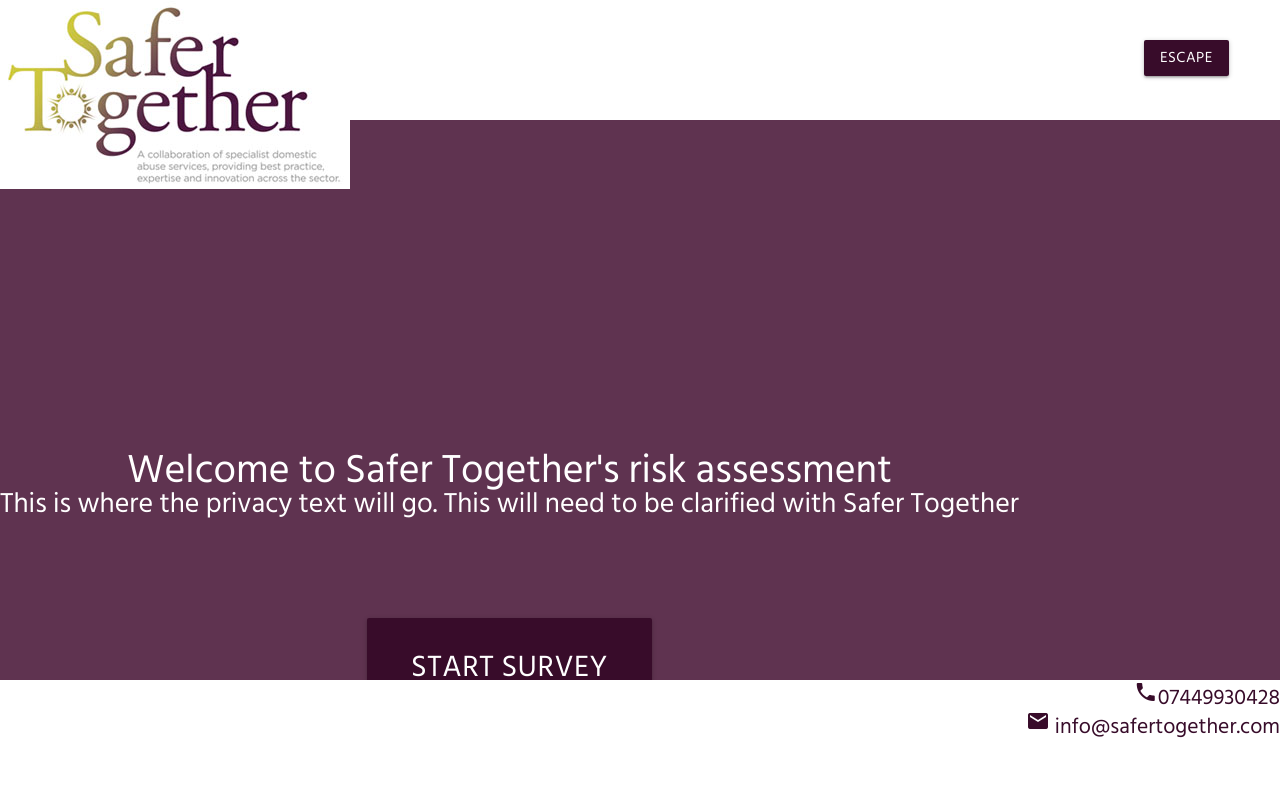
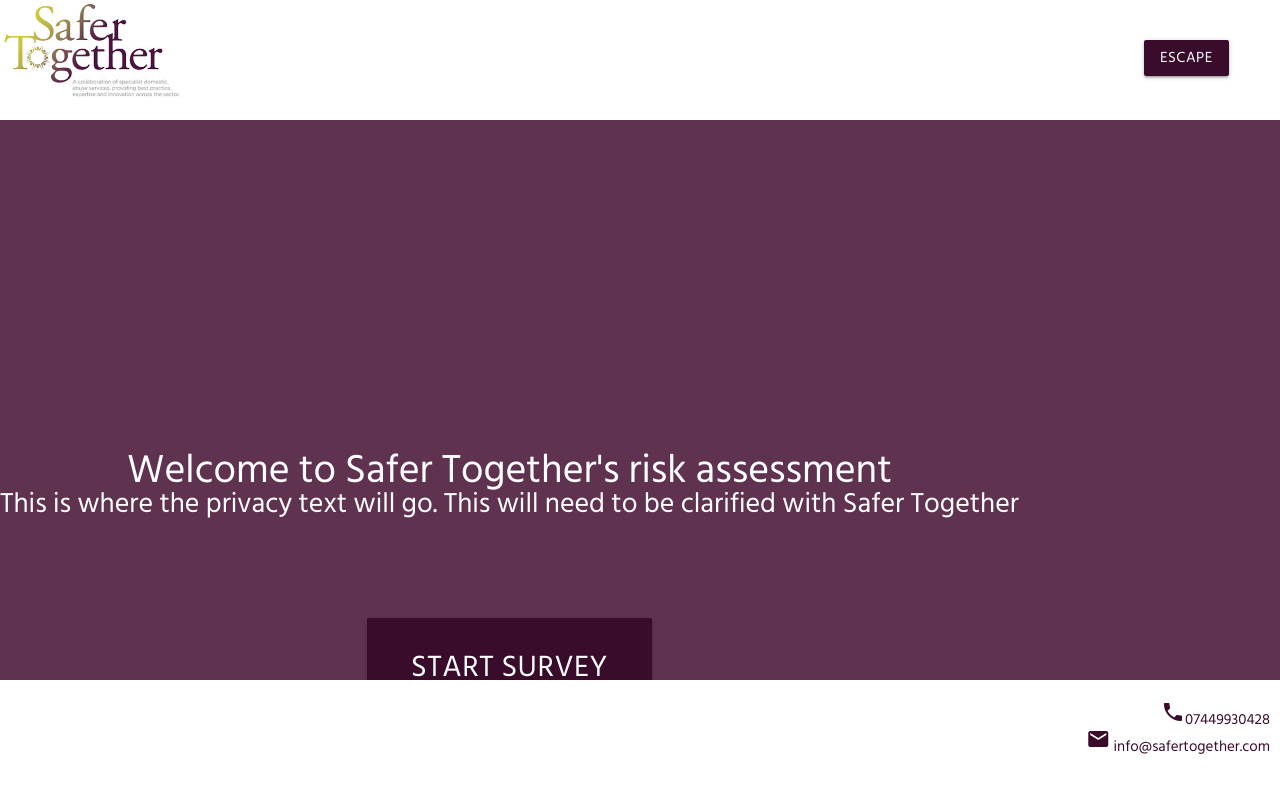
Before and after one commit to saferTogether/saferTogether, a website: page public/landing.html in a window 1280 px wide. Drawn offline with nearby package versions, Linux system fonts and the light colour scheme; files that its build step writes are made by us from their sources.

Commit message:
modified footer

```diff
--- a/public/css/partials/_footer.scss
+++ b/public/css/partials/_footer.scss
@@ -1,7 +1,6 @@
 .footer {
   background-color: white;
   height: 15%;
-  margin: 0px;
   left: 0;
   bottom: 0;
   position:fixed;
@@ -9,16 +8,13 @@
   text-align: right;
   font-family: $main-font;
   color: $dark-purple;
-  p {
-    font-size: 1.2em;
-  }
   a {
-    font-size: 1.2em;
+    font-size: 1em;
     color: $dark-purple;
   }
 }
 
 .footer-text {
-  margin-top: 5px;
-  margin-right: 5px;
+  margin-top: 20px;
+  margin-right: 10px;
 }
--- a/public/landing.html
+++ b/public/landing.html
@@ -13,7 +13,7 @@
   <body>
     <div class="header">
       <header>
-        <img src="./assets/safer-together.jpeg"/>
+        <img class="logo" src="./assets/safer-together.jpeg"/>
         <a href="http://www.google.co.uk" id="escape" class="waves-effect waves-light btn">Escape</a>
       </header>
     </div>
@@ -24,9 +24,11 @@
     </div>
     <div class="footer">
       <footer>
-        <p><i class="material-icons">phone</i><a href="tel:07449930428">07449930428</p>
-        <p><i class="material-icons">email</i><a href="mailto:info@safertogether.com">
-          info@safertogether.com</a></p>
+        <div class="footer-text">
+          <i class="material-icons"> phone</i><a href="tel:07449930428">07449930428</a><br>
+          <i class="material-icons"> email</i><a href="mailto:info@safertogether.com">
+            info@safertogether.com</a>
+        </div>
       </footer>
     </div>
   </body>
```
Also changed, not shown: public/index.html (+3 -3 lines).
